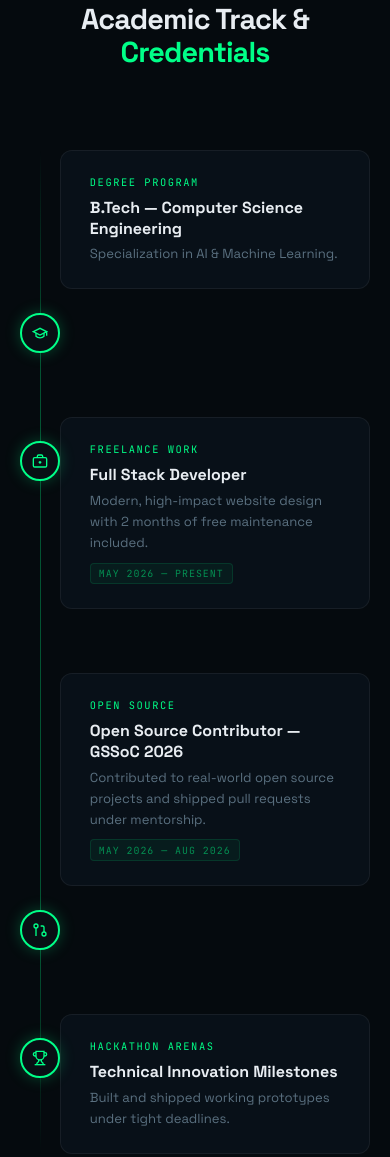
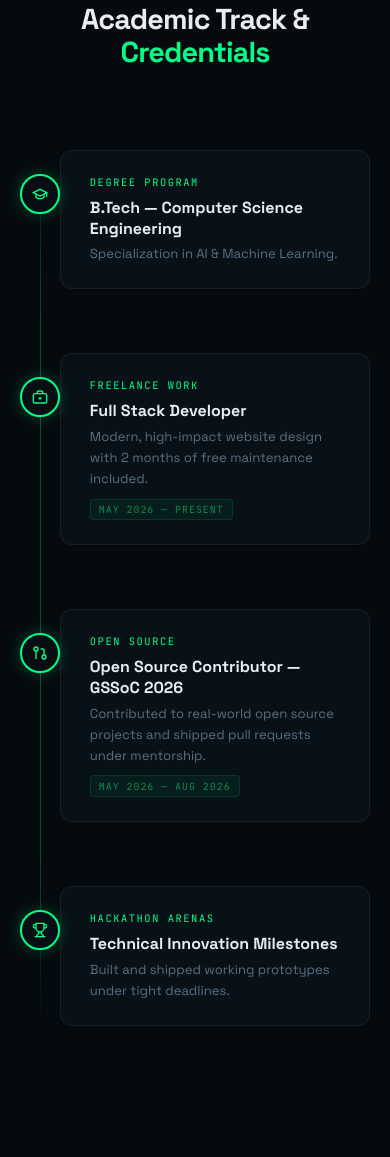
Before and after one commit to samarthsharma0910/My-Portfolio, a plain HTML site: page index.html in a window 390 px wide. Shown: the part 5846-7003 px from the top of the page. Drawn offline with Linux system fonts and the light colour scheme.

Commit message:
Fix mobile timeline alignment and polish mobile layout
Co-Authored-By: Claude Sonnet 5.5 <noreply@anthropic.com>

```diff
--- a/index.html
+++ b/index.html
@@ -752,8 +752,8 @@ footer a { color: var(--g); text-decoration: none; }
   .projects-grid { grid-template-columns: 1fr; }
   .timeline::before { left: 20px; transform: none; }
   .tl-item { grid-template-columns: 40px 1fr; }
-  .tl-content { grid-column: 2; }
-  .tl-node-col { padding-top: 1.5rem; justify-content: flex-start; }
+  .tl-content { grid-column: 2; grid-row: 1; }
+  .tl-node-col { grid-column: 1; grid-row: 1; padding-top: 1.5rem; justify-content: flex-start; }
   .tl-empty { display: none; }
   .tl-item.right .tl-content:hover { transform: translateX(0); }
   .contact-grid { grid-template-columns: 1fr; gap: 2rem; }
```
